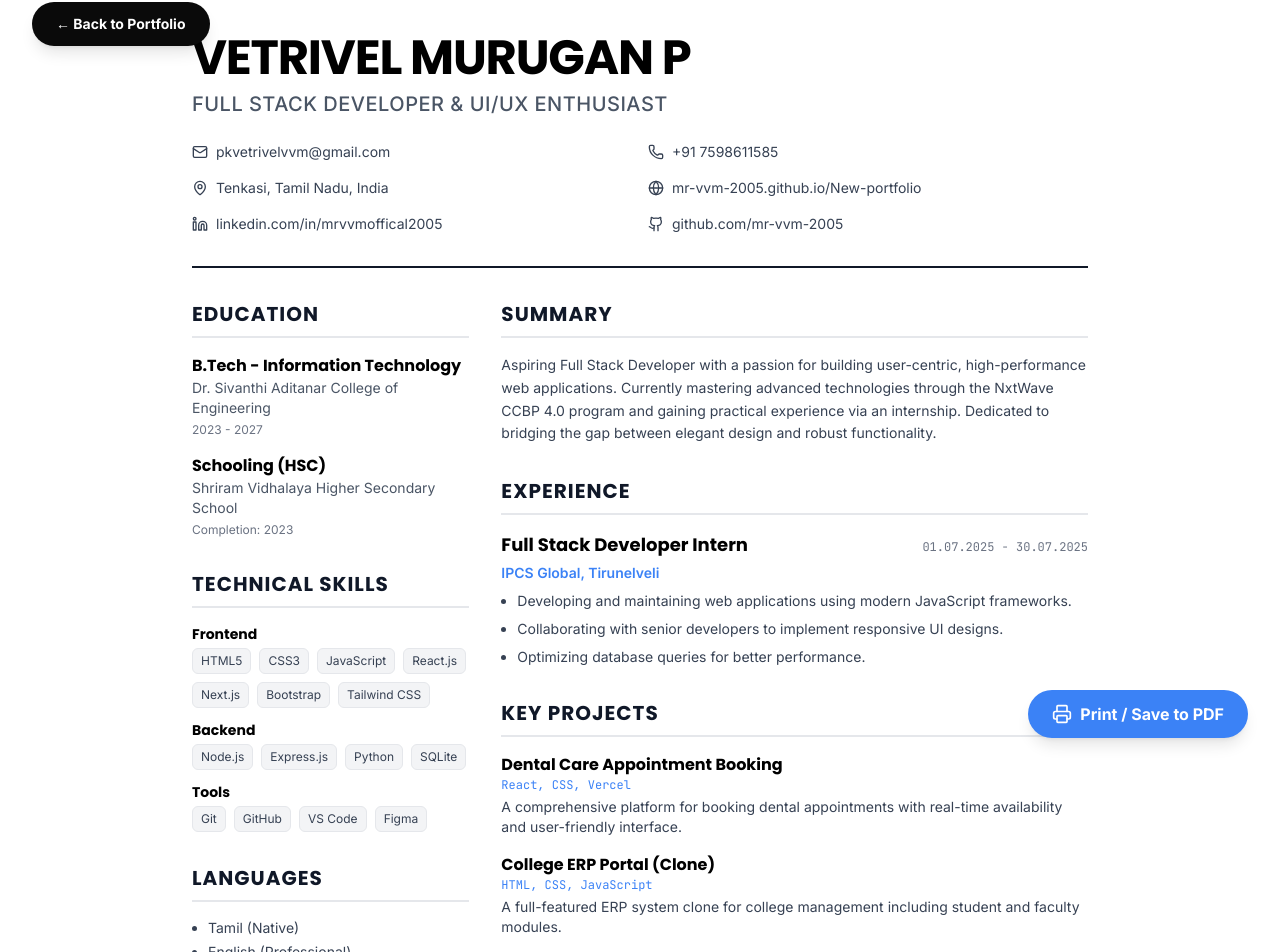
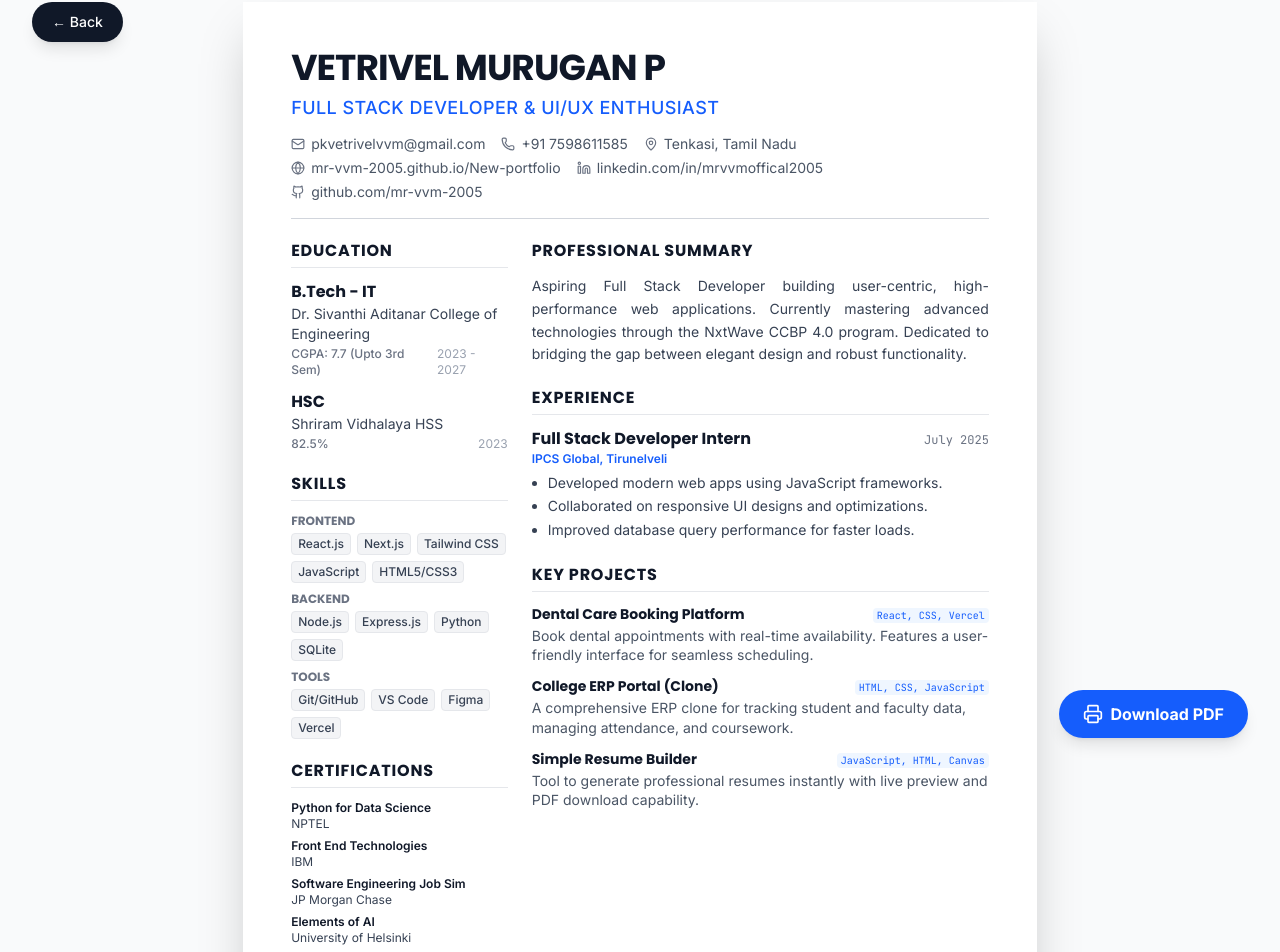
Before and after one commit to mr-vvm-2005/New-portfolio, a Next.js app: page /resume in a window 1280 px wide. Shown: the part 30-982 px from the top of the page. Built offline with nearby package versions, Linux system fonts and the light colour scheme.

Commit message:
Optimize resume page for single page print

```diff
--- a/src/app/resume/page.tsx
+++ b/src/app/resume/page.tsx
@@ -1,9 +1,8 @@
 "use client";
 
 import { useRef } from "react";
-import { Download, Mail, Phone, MapPin, Globe, Github, Linkedin, Calendar, Printer } from "lucide-react";
+import { Mail, Phone, MapPin, Globe, Github, Linkedin, Printer } from "lucide-react";
 import Link from "next/link";
-import { getAssetPath } from "@/lib/utils";
 
 export default function ResumePage() {
     const resumeRef = useRef<HTMLDivElement>(null);
@@ -13,7 +12,7 @@ export default function ResumePage() {
     };
 
     return (
-        <div className="min-h-screen bg-white text-black p-8 md:p-16 print:p-0">
+        <div className="min-h-screen bg-gray-50 text-black p-4 md:p-8 print:p-0 flex justify-center">
             <style jsx global>{`
                 @media print {
                     @page {
@@ -27,181 +26,209 @@ export default function ResumePage() {
                     }
                     #resume-content {
                         margin: 0;
-                        padding: 1.5cm 2cm;
+                        padding: 0.8cm 1cm !important;
                         max-width: none !important;
                         width: 100% !important;
                         box-shadow: none !important;
-                    }
-                    /* Ensure grid works in print */
-                    .print\\:grid-cols-3 {
-                        display: grid !important;
-                        grid-template-columns: repeat(3, minmax(0, 1fr)) !important;
-                    }
-                    .print\\:col-span-1 {
-                        grid-column: span 1 / span 1 !important;
-                    }
-                    .print\\:col-span-2 {
-                        grid-column: span 2 / span 2 !important;
+                        min-height: 29.7cm; /* Ensure A4 height match */
                     }
 
-                    /* Typography adjustments for print cleanliness */
-                    h1 { font-size: 28pt !important; margin-bottom: 0.2cm !important; }
-                    h2 { font-size: 14pt !important; margin-top: 0.5cm !important; margin-bottom: 0.3cm !important; }
-                     p, li, span { font-size: 10pt !important; line-height: 1.4 !important; }
+                    /* Grid and Layout for Print */
+                    .print\\:grid-cols-12 {
+                        display: grid !important;
+                        grid-template-columns: repeat(12, minmax(0, 1fr)) !important;
+                    }
+                    .print\\:col-span-4 {
+                        grid-column: span 4 / span 4 !important;
+                    }
+                    .print\\:col-span-8 {
+                        grid-column: span 8 / span 8 !important;
+                    }
+                    .print\\:gap-6 {
+                        gap: 1.5rem !important; /* 24px */
+                    }
 
-                    /* Hide unnecessary elements */
+                    /* Typography scaling for single page fit */
+                    h1 { font-size: 24pt !important; line-height: 1 !important; margin-bottom: 0.1cm !important; }
+                    .role-title { font-size: 11pt !important; margin-bottom: 0.4cm !important; }
+                    h2 {
+                        font-size: 12pt !important;
+                        margin-top: 0.4cm !important;
+                        margin-bottom: 0.2cm !important;
+                        padding-bottom: 0.1cm !important;
+                    }
+                    h3 { font-size: 10pt !important; margin-bottom: 0.05cm !important; }
+                    p, li, span, div { font-size: 9pt !important; line-height: 1.35 !important; }
+                    .text-xs { font-size: 8pt !important; }
+
+                    /* Hiding elements */
                     .print\\:hidden { display: none !important; }
 
-                    /* Avoid awkward page breaks */
-                    h2 { break-after: avoid; page-break-after: avoid; }
-                    .mb-4, .mb-6, li { break-inside: avoid; page-break-inside: avoid; }
-                    section { break-inside: auto; page-break-inside: auto; }
+                    /* Spacing reductions */
+                    .space-y-8 > :not([hidden]) ~ :not([hidden]) { margin-top: 1rem !important; } /* Reduce main gap */
+                    .space-y-3 > :not([hidden]) ~ :not([hidden]) { margin-top: 0.4rem !important; }
+                    .mb-6 { margin-bottom: 0.5rem !important; }
+                    .mb-4 { margin-bottom: 0.5rem !important; }
+                    .py-3 { padding-top: 0.2rem !important; padding-bottom: 0.2rem !important; }
+
+                    /* Icons */
+                    svg { width: 12px !important; height: 12px !important; }
                 }
             `}</style>
-            {/* Print Button (Hidden when printing) */}
-            <div className="fixed bottom-8 right-8 print:hidden z-50">
+
+            {/* Print & Back Buttons */}
+            <div className="fixed bottom-8 right-8 print:hidden z-50 flex flex-col gap-4">
+                <div className="fixed top-8 left-8 print:hidden z-50">
+                    <Link
+                        href="/"
+                        className="flex items-center gap-2 bg-gray-900 text-white px-5 py-2.5 rounded-full shadow-lg hover:bg-black transition-all font-medium text-sm"
+                    >
+                        &larr; Back
+                    </Link>
+                </div>
                 <button
                     onClick={handlePrint}
-                    className="flex items-center gap-2 bg-accent-blue text-white px-6 py-3 rounded-full shadow-lg hover:bg-accent-blue/90 transition-all font-bold"
+                    className="flex items-center gap-2 bg-blue-600 text-white px-6 py-3 rounded-full shadow-lg hover:bg-blue-700 transition-all font-bold"
                 >
                     <Printer size={20} />
-                    Print / Save to PDF
+                    Download PDF
                 </button>
             </div>
 
-            <div className="fixed top-8 left-8 print:hidden z-50">
-                <Link
-                    href="/"
-                    className="flex items-center gap-2 bg-near-black text-white px-6 py-3 rounded-full shadow-lg hover:bg-black/90 transition-all font-bold text-sm"
+            {/* Resume Container */}
+            <main
+                ref={resumeRef}
+                className="w-full max-w-[21cm] bg-white shadow-2xl print:shadow-none p-8 md:p-12 text-gray-800"
+                id="resume-content"
             >
-                    &larr; Back to Portfolio
-                </Link>
+                {/* Header Section */}
+                <header className="border-b border-gray-300 pb-4 mb-5">
+                    <div className="flex justify-between items-start">
+                        <div>
+                            <h1 className="text-4xl font-extrabold uppercase tracking-tight text-gray-900 leading-none mb-2">
+                                Vetrivel Murugan P
+                            </h1>
+                            <p className="role-title text-lg text-blue-600 font-medium tracking-wide">
+                                FULL STACK DEVELOPER & UI/UX ENTHUSIAST
+                            </p>
+                        </div>
                     </div>
 
-            <main ref={resumeRef} className="max-w-4xl mx-auto bg-white" id="resume-content">
-                {/* Header */}
-                <header className="border-b-2 border-gray-900 pb-8 mb-8">
-                    <h1 className="text-5xl font-bold uppercase tracking-tight mb-2">Vetrivel Murugan P</h1>
-                    <p className="text-xl text-gray-600 font-medium tracking-wide">FULL STACK DEVELOPER & UI/UX ENTHUSIAST</p>
-
-                    <div className="grid grid-cols-1 md:grid-cols-2 gap-4 mt-6 text-sm text-gray-700">
-                        <div className="flex items-center gap-2">
-                            <Mail size={16} /> pkvetrivelvvm@gmail.com
-                        </div>
-                        <div className="flex items-center gap-2">
-                            <Phone size={16} /> +91 7598611585
-                        </div>
-                        <div className="flex items-center gap-2">
-                            <MapPin size={16} /> Tenkasi, Tamil Nadu, India
-                        </div>
-                        <div className="flex items-center gap-2">
-                            <Globe size={16} /> mr-vvm-2005.github.io/New-portfolio
-                        </div>
-                        <div className="flex items-center gap-2">
-                            <Linkedin size={16} /> linkedin.com/in/mrvvmoffical2005
-                        </div>
-                        <div className="flex items-center gap-2">
-                            <Github size={16} /> github.com/mr-vvm-2005
-                        </div>
+                    <div className="flex flex-wrap gap-x-4 gap-y-1 mt-3 text-sm text-gray-600">
+                        <ContactItem icon={<Mail />} text="pkvetrivelvvm@gmail.com" />
+                        <ContactItem icon={<Phone />} text="+91 7598611585" />
+                        <ContactItem icon={<MapPin />} text="Tenkasi, Tamil Nadu" />
+                        <ContactItem icon={<Globe />} text="mr-vvm-2005.github.io/New-portfolio" />
+                        <ContactItem icon={<Linkedin />} text="linkedin.com/in/mrvvmoffical2005" />
+                        <ContactItem icon={<Github />} text="github.com/mr-vvm-2005" />
                     </div>
                 </header>
 
-                {/* Content Grid */}
-                <div className="grid grid-cols-1 md:grid-cols-3 print:grid-cols-3 gap-8">
-                    {/* Left Column (Skills, Education, etc) */}
-                    <div className="md:col-span-1 print:col-span-1 space-y-8">
+                {/* Main Content Grid */}
+                <div className="grid grid-cols-1 md:grid-cols-12 print:grid-cols-12 gap-6 print:gap-6">
+
+                    {/* Left Column (Skills, Education, Languages) */}
+                    <div className="md:col-span-4 print:col-span-4 flex flex-col gap-5">
                         <Section title="Education">
-                            <div className="mb-4">
-                                <h3 className="font-bold">B.Tech - Information Technology</h3>
-                                <p className="text-gray-600 text-sm">Dr. Sivanthi Aditanar College of Engineering</p>
-                                <p className="text-gray-500 text-xs mt-1">2023 - 2027</p>
+                            <div className="mb-3">
+                                <h3 className="font-bold text-gray-900">B.Tech - IT</h3>
+                                <p className="text-gray-700 text-sm">Dr. Sivanthi Aditanar College of Engineering</p>
+                                <div className="flex justify-between items-center mt-0.5">
+                                    <span className="text-xs text-gray-500 font-medium">CGPA: 7.7 (Upto 3rd Sem)</span>
+                                    <span className="text-xs text-gray-400">2023 - 2027</span>
+                                </div>
                             </div>
                             <div>
-                                <h3 className="font-bold">Schooling (HSC)</h3>
-                                <p className="text-gray-600 text-sm">Shriram Vidhalaya Higher Secondary School</p>
-                                <p className="text-gray-500 text-xs mt-1">Completion: 2023</p>
+                                <h3 className="font-bold text-gray-900">HSC</h3>
+                                <p className="text-gray-700 text-sm">Shriram Vidhalaya HSS</p>
+                                <div className="flex justify-between items-center mt-0.5">
+                                    <span className="text-xs text-gray-500 font-medium">82.5%</span>
+                                    <span className="text-xs text-gray-400">2023</span>
+                                </div>
                             </div>
                         </Section>
 
-                        <Section title="Technical Skills">
-                            <div className="space-y-3">
-                                <SkillGroup title="Frontend" skills={["HTML5", "CSS3", "JavaScript", "React.js", "Next.js", "Bootstrap", "Tailwind CSS"]} />
+                        <Section title="Skills">
+                            <div className="flex flex-col gap-2">
+                                <SkillGroup title="Frontend" skills={["React.js", "Next.js", "Tailwind CSS", "JavaScript", "HTML5/CSS3"]} />
                                 <SkillGroup title="Backend" skills={["Node.js", "Express.js", "Python", "SQLite"]} />
-                                <SkillGroup title="Tools" skills={["Git", "GitHub", "VS Code", "Figma"]} />
+                                <SkillGroup title="Tools" skills={["Git/GitHub", "VS Code", "Figma", "Vercel"]} />
                             </div>
                         </Section>
 
+                        <Section title="Certifications">
+                            <ul className="flex flex-col gap-1.5 text-xs text-gray-700">
+                                <li><span className="font-semibold text-gray-900 block">Python for Data Science</span> NPTEL</li>
+                                <li><span className="font-semibold text-gray-900 block">Front End Technologies</span> IBM</li>
+                                <li><span className="font-semibold text-gray-900 block">Software Engineering Job Sim</span> JP Morgan Chase</li>
+                                <li><span className="font-semibold text-gray-900 block">Elements of AI</span> University of Helsinki</li>
+                                <li><span className="font-semibold text-gray-900 block">Full-Stack Development 101</span> Simplilearn</li>
+                                <li><span className="font-semibold text-gray-900 block">EBPL Course</span> HCL | Naan Mudhalvan</li>
+                            </ul>
+                        </Section>
+
                         <Section title="Languages">
-                            <ul className="list-disc ml-4 text-sm text-gray-700 space-y-1">
-                                <li>Tamil (Native)</li>
-                                <li>English (Professional)</li>
+                            <ul className="text-sm text-gray-700 space-y-1">
+                                <li className="flex justify-between"><span>Tamil</span> <span className="text-gray-400 text-xs">Native</span></li>
+                                <li className="flex justify-between"><span>English</span> <span className="text-gray-400 text-xs">Professional</span></li>
                             </ul>
                         </Section>
 
                         <Section title="Interests">
-                            <ul className="list-disc ml-4 text-sm text-gray-700 space-y-1">
-                                <li>Web Development</li>
-                                <li>UI/UX Design</li>
-                                <li>AI & Machine Learning</li>
-                                <li>AI Prompting</li>
-                                <li>AR/VR Technology</li>
-                            </ul>
+                            <div className="flex flex-wrap gap-2">
+                                {["Web Dev", "UI/UX", "AI & ML", "AR/VR"].map(i => (
+                                    <span key={i} className="text-xs border border-gray-200 px-2 py-0.5 rounded bg-gray-50 text-gray-600">{i}</span>
+                                ))}
+                            </div>
                         </Section>
                     </div>
 
-                    {/* Right Column (Experience, Projects) */}
-                    <div className="md:col-span-2 print:col-span-2 space-y-8">
-                        <Section title="Summary">
-                            <p className="text-gray-700 leading-relaxed text-sm">
-                                Aspiring Full Stack Developer with a passion for building user-centric, high-performance web applications.
-                                Currently mastering advanced technologies through the NxtWave CCBP 4.0 program and gaining practical experience via an internship.
+                    {/* Right Column (Summary, Experience, Projects) */}
+                    <div className="md:col-span-8 print:col-span-8 flex flex-col gap-5">
+                        <Section title="Professional Summary" hideBorder>
+                            <p className="text-gray-700 text-sm leading-relaxed text-justify">
+                                Aspiring Full Stack Developer building user-centric, high-performance web applications.
+                                Currently mastering advanced technologies through the NxtWave CCBP 4.0 program.
                                 Dedicated to bridging the gap between elegant design and robust functionality.
                             </p>
                         </Section>
 
                         <Section title="Experience">
-                            <div className="mb-6">
-                                <div className="flex justify-between items-baseline mb-1">
-                                    <h3 className="font-bold text-lg">Full Stack Developer Intern</h3>
-                                    <span className="text-xs font-mono text-gray-500">01.07.2025 - 30.07.2025</span>
+                            <div className="mb-1">
+                                <div className="flex justify-between items-baseline">
+                                    <h3 className="font-bold text-gray-900">Full Stack Developer Intern</h3>
+                                    <span className="text-xs font-mono text-gray-500">July 2025</span>
                                 </div>
-                                <div className="text-sm font-semibold text-accent-blue mb-2">IPCS Global, Tirunelveli</div>
-                                <ul className="list-disc ml-4 text-sm text-gray-700 space-y-2">
-                                    <li>Developing and maintaining web applications using modern JavaScript frameworks.</li>
-                                    <li>Collaborating with senior developers to implement responsive UI designs.</li>
-                                    <li>Optimizing database queries for better performance.</li>
+                                <div className="text-xs font-semibold text-blue-600 mb-1.5">IPCS Global, Tirunelveli</div>
+                                <ul className="list-disc ml-4 text-sm text-gray-700 space-y-1 leading-snug">
+                                    <li>Developed modern web apps using JavaScript frameworks.</li>
+                                    <li>Collaborated on responsive UI designs and optimizations.</li>
+                                    <li>Improved database query performance for faster loads.</li>
                                 </ul>
                             </div>
                         </Section>
 
                         <Section title="Key Projects">
+                            <div className="space-y-3">
                                 <Project
-                                title="Dental Care Appointment Booking"
+                                    title="Dental Care Booking Platform"
                                     tech="React, CSS, Vercel"
-                                desc="A comprehensive platform for booking dental appointments with real-time availability and user-friendly interface."
+                                    desc="Book dental appointments with real-time availability. Features a user-friendly interface for seamless scheduling."
                                 />
                                 <Project
                                     title="College ERP Portal (Clone)"
                                     tech="HTML, CSS, JavaScript"
-                                desc="A full-featured ERP system clone for college management including student and faculty modules."
+                                    desc="A comprehensive ERP clone for tracking student and faculty data, managing attendance, and coursework."
                                 />
                                 <Project
                                     title="Simple Resume Builder"
                                     tech="JavaScript, HTML, Canvas"
-                                desc="A clean and efficient tool for generating professional resumes in minutes with downloadable PDF feature."
+                                    desc="Tool to generate professional resumes instantly with live preview and PDF download capability."
                                 />
+                            </div>
                         </Section>
 
-                        <Section title="Certifications">
-                            <ul className="list-disc ml-4 text-sm text-gray-700 space-y-2">
-                                <li><span className="font-semibold">Python for Data Science</span> - NPTEL Online Certification</li>
-                                <li><span className="font-semibold">Front End Technologies</span> - IBM | Naan Mudhalvan</li>
-                                <li><span className="font-semibold">Software Engineering Job Simulation</span> - JP Morgan Chase & Co.</li>
-                                <li><span className="font-semibold">Elements of AI</span> - University of Helsinki</li>
-                                <li><span className="font-semibold">Full-Stack Development 101</span> - Simplilearn</li>
-                                <li><span className="font-semibold">EBPL Course</span> - HCL | Naan Mudhalvan</li>
-                            </ul>
-                        </Section>
+
                     </div>
                 </div>
             </main>
@@ -209,22 +236,33 @@ export default function ResumePage() {
     );
 }
 
-function Section({ title, children }: { title: string; children: React.ReactNode }) {
+function Section({ title, children, hideBorder = false }: { title: string; children: React.ReactNode, hideBorder?: boolean }) {
     return (
         <section>
-            <h2 className="text-xl font-bold uppercase border-b-2 border-gray-200 pb-2 mb-4 text-gray-900 tracking-wider">{title}</h2>
+            <h2 className={`text-base font-bold uppercase tracking-wider text-gray-900 mb-3 ${!hideBorder ? "border-b border-gray-200 pb-1" : ""}`}>
+                {title}
+            </h2>
             {children}
         </section>
+    );
+}
+
+function ContactItem({ icon, text }: { icon: any, text: string }) {
+    return (
+        <div className="flex items-center gap-1.5 min-w-fit">
+            <span className="text-gray-500 [&>svg]:w-3.5 [&>svg]:h-3.5">{icon}</span>
+            <span>{text}</span>
+        </div>
     );
 }
 
 function SkillGroup({ title, skills }: { title: string; skills: string[] }) {
     return (
         <div>
-            <h4 className="font-bold text-sm mb-1">{title}</h4>
-            <div className="flex flex-wrap gap-2">
+            <h4 className="font-bold text-xs text-gray-500 mb-1 uppercase">{title}</h4>
+            <div className="flex flex-wrap gap-1.5">
                 {skills.map(skill => (
-                    <span key={skill} className="px-2 py-1 bg-gray-100 text-gray-700 text-xs rounded-md border border-gray-200">
+                    <span key={skill} className="px-1.5 py-0.5 bg-gray-100 text-gray-700 text-xs rounded border border-gray-200 font-medium">
                         {skill}
                     </span>
                 ))}
@@ -235,10 +273,12 @@ function SkillGroup({ title, skills }: { title: string; skills: string[] }) {
 
 function Project({ title, tech, desc }: { title: string; tech: string; desc: string }) {
     return (
-        <div className="mb-4">
-            <h3 className="font-bold">{title}</h3>
-            <p className="text-xs text-accent-blue font-mono mb-1">{tech}</p>
-            <p className="text-sm text-gray-700">{desc}</p>
+        <div>
+            <div className="flex justify-between items-baseline">
+                <h3 className="font-bold text-gray-900 text-sm">{title}</h3>
+                <span className="text-[10px] text-blue-600 font-mono bg-blue-50 px-1 rounded">{tech}</span>
+            </div>
+            <p className="text-sm text-gray-600 mt-0.5 leading-snug">{desc}</p>
         </div>
     );
 }
```
Lines whose indentation alone changed are shown as unchanged.
